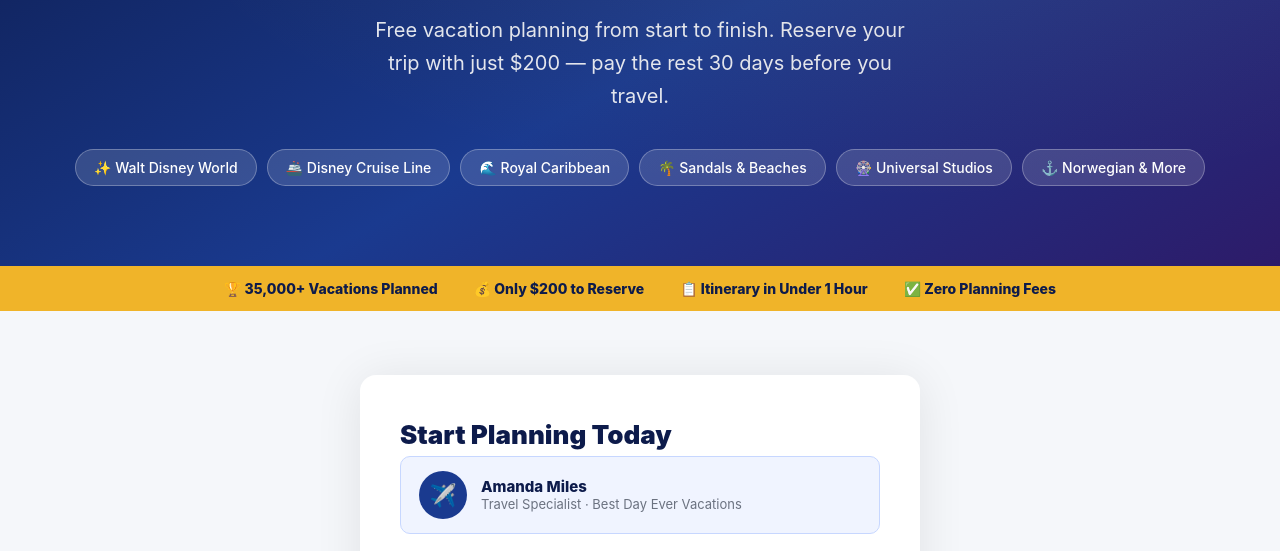
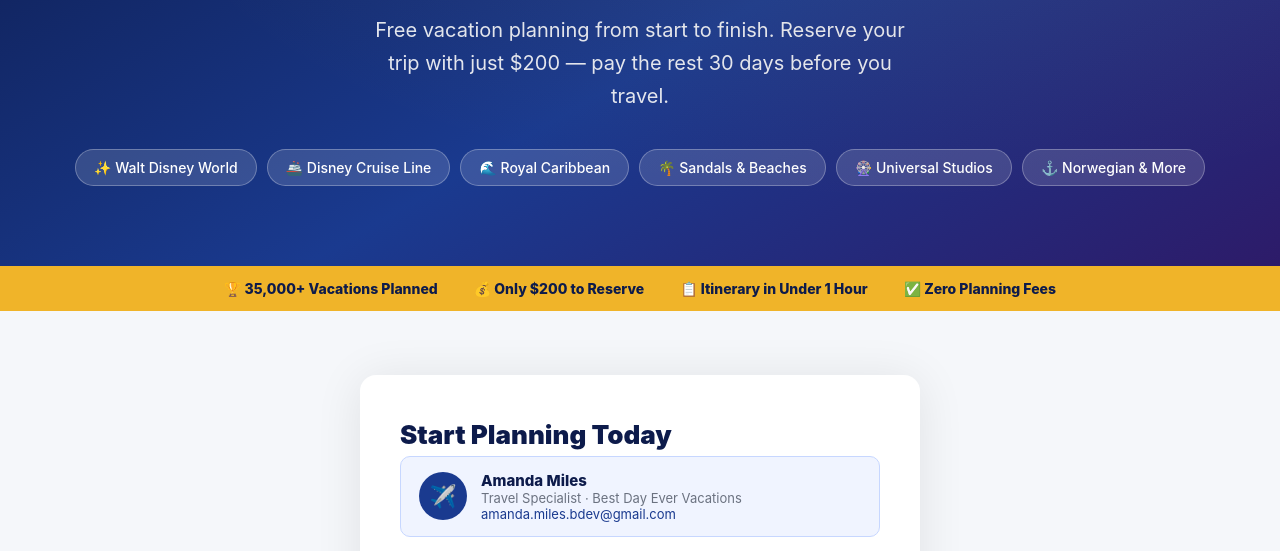
Before and after one commit to 1calebmiles/vacation-referral, a plain HTML site: page index.html in a window 1280 px wide. Shown: the part 249-800 px from the top of the page. Drawn offline with Linux system fonts and the light colour scheme.

Commit message:
Add Amanda's email to specialist card

```diff
--- a/index.html
+++ b/index.html
@@ -378,6 +378,7 @@
             <div>
                 <div class="specialist-name">Amanda Miles</div>
                 <div class="specialist-title">Travel Specialist · Best Day Ever Vacations</div>
+                <div class="specialist-title"><a href="mailto:amanda.miles.bdev@gmail.com" style="color:var(--blue);text-decoration:none;">amanda.miles.bdev@gmail.com</a></div>
             </div>
         </div>
         <p class="sub">Fill out the form and Amanda will reach out within one hour — no obligation.</p>
```
